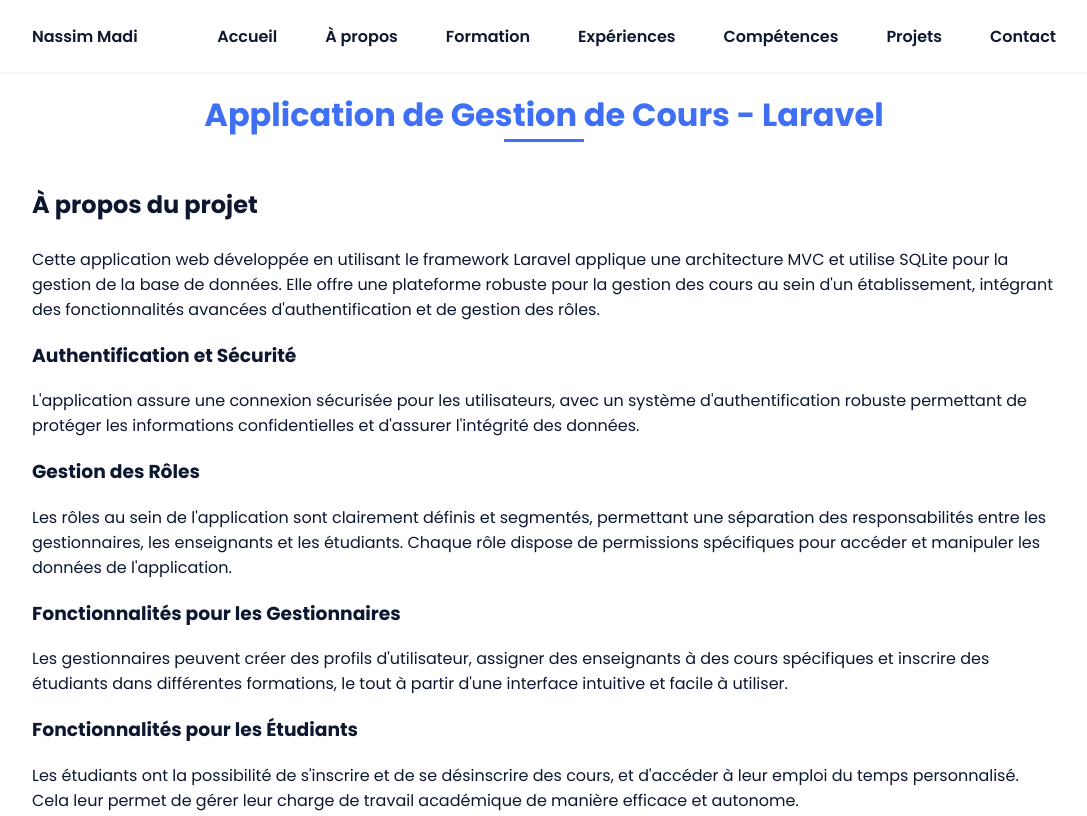
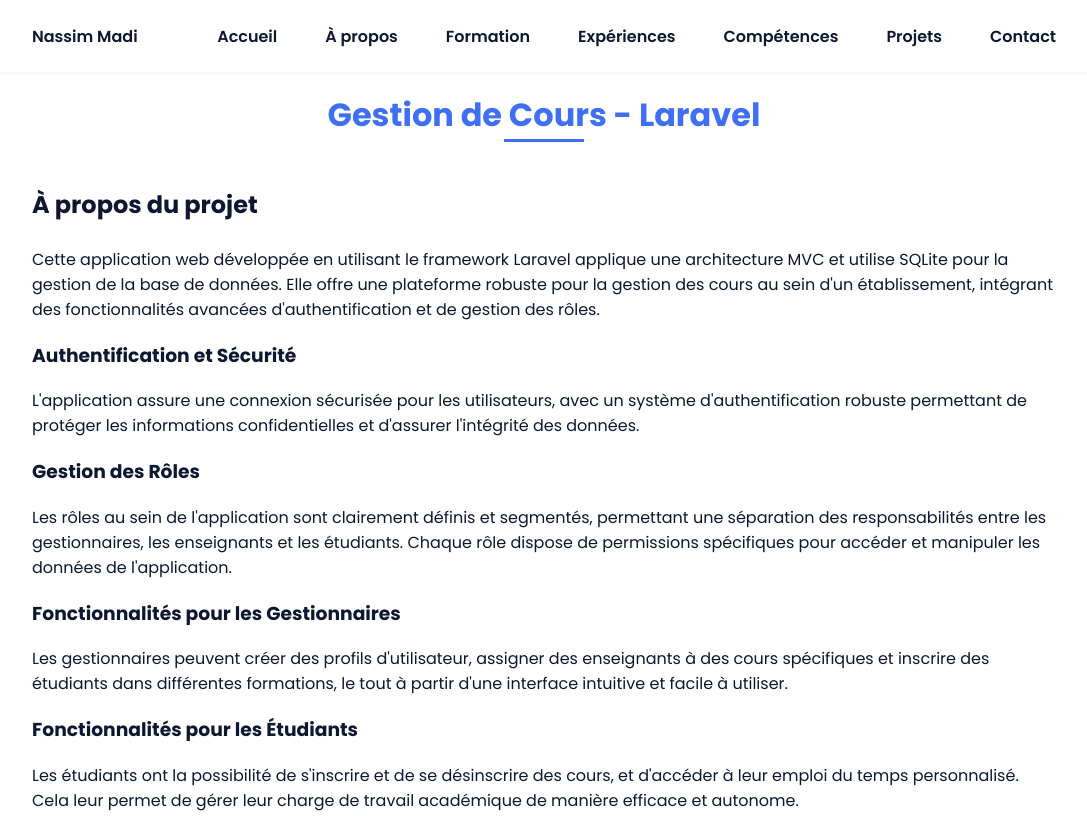
Before and after one commit to nassimug/portfolio, a plain HTML site: page planning.html in a window 1280 px wide. Shown: the top 816 px of the page, without its empty margins (96-1183 px from the left). Drawn offline with nearby package versions, Linux system fonts and the light colour scheme.

Commit message:
planning.html

```diff
--- a/planning.html
+++ b/planning.html
@@ -41,7 +41,7 @@
         <br>
         <!--===== DETAILS DU PROJET =====-->
 <section class="project-details bd-grid" id="project-details">
-    <h2 class="section-title">Application de Gestion de Cours - Laravel</h2>
+    <h2 class="section-title">Gestion de Cours - Laravel</h2>
 
     <div class="project__container bd-grid">
         <div class="project__img">
```
